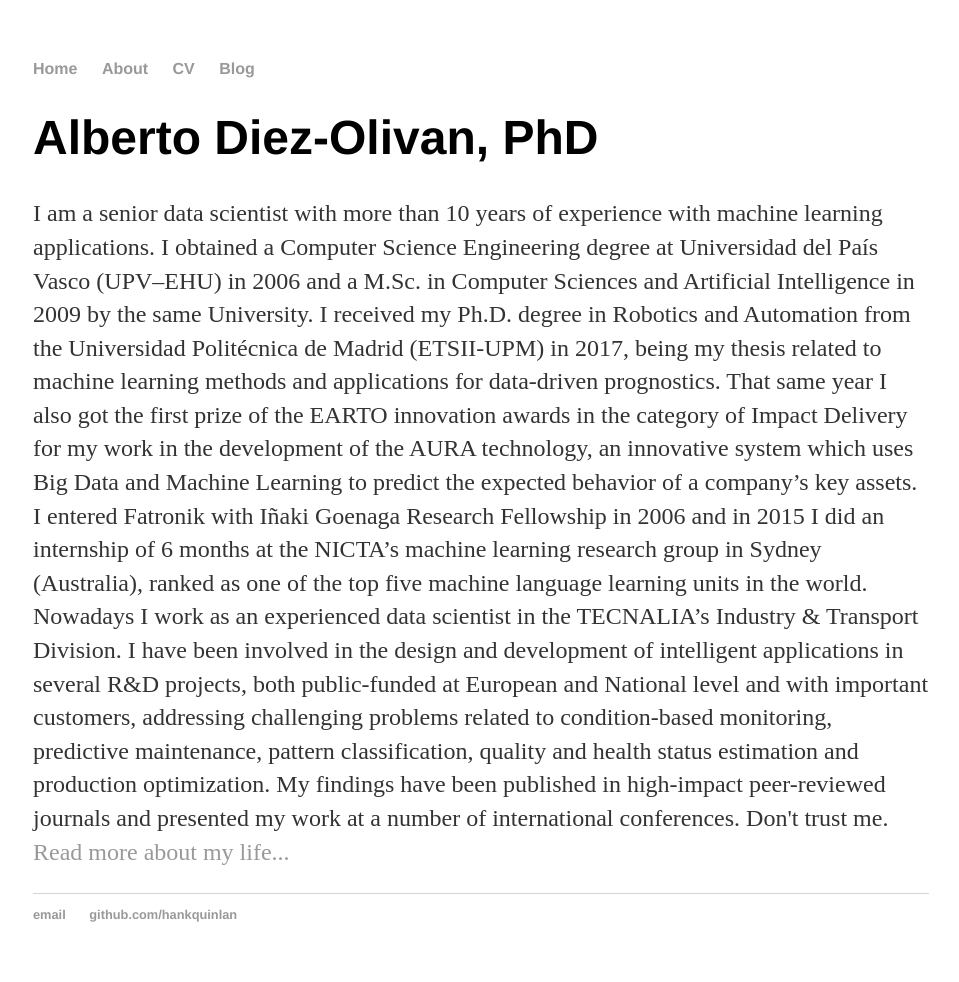
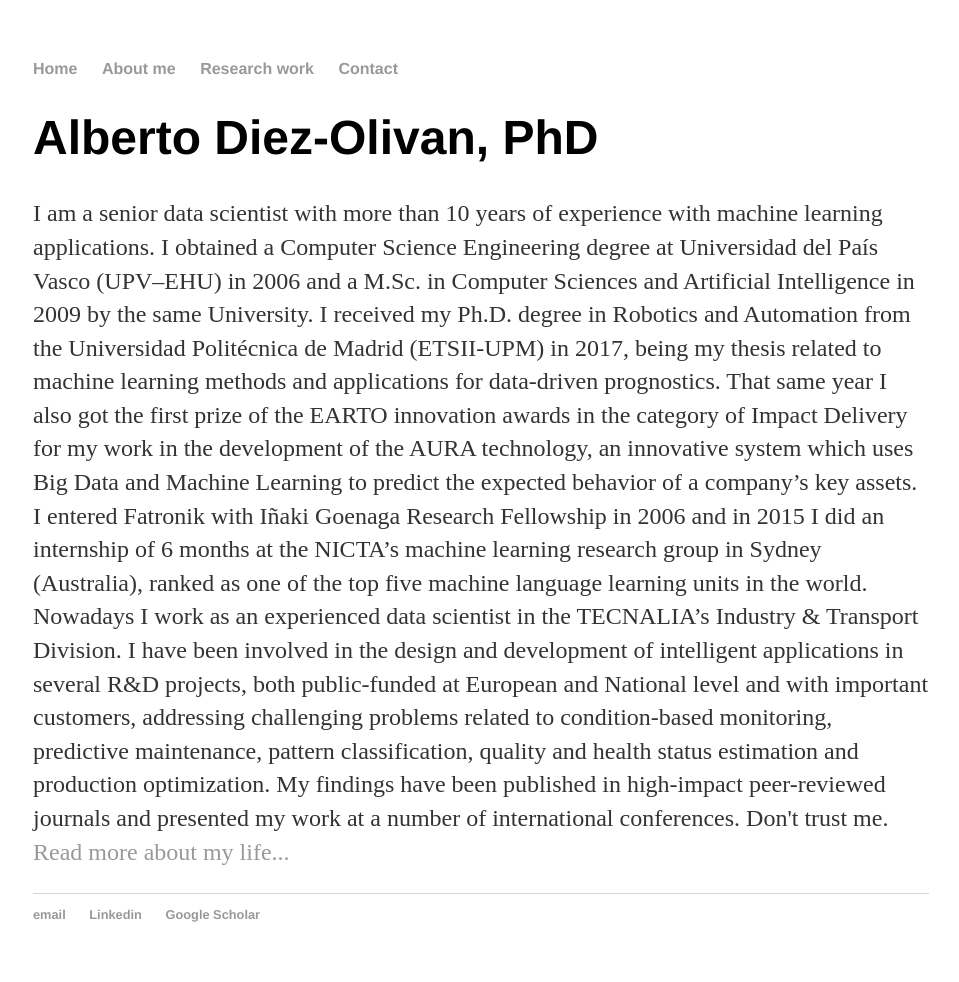
Before and after one commit to adiezolivan/adiezolivan.github.io, a Jekyll site: the page built from cv/index.html, in a window 1280 px wide. Shown: the whole page, without its empty margins (159-1118 px from the left). Built offline with Jekyll 4.4.1, drawn with Linux system fonts in a browser that asks for light colours.

Commit message:
Update default.html

```diff
--- a/_layouts/default.html
+++ b/_layouts/default.html
@@ -9,9 +9,9 @@
 			<nav>
 	    		<ul>
 	        		<li><a href="/">Home</a></li>
-		        	<li><a href="/about">About</a></li>
-	        		<li><a href="/cv">CV</a></li>
-	        		<li><a href="/blog">Blog</a></li>
+		        	<li><a href="/about">About me</a></li>
+	        		<li><a href="/cv">Research work</a></li>
+	        		<li><a href="/blog">Contact</a></li>
 	    		</ul>
 			</nav>
 			<div class="container">
@@ -21,8 +21,9 @@
 			</div><!-- /.container -->
 			<footer>
 	    		<ul>
-	        		<li><a href="mailto:hankquinlanhub@gmail.com">email</a></li>
-	        		<li><a href="https://github.com/hankquinlan">github.com/hankquinlan</a></li>
+	        		<li><a href="mailto:adiezolivan@gmail.com">email</a></li>
+	        		<li><a href="https://www.linkedin.com/in/alberto-diez-olivan-56830a10/">Linkedin</a></li>
+				<li><a href="https://scholar.google.es/citations?hl=es&user=l2ycxmwAAAAJ&view_op=list_works/">Google Scholar</a></li>
 				</ul>
 			</footer>
 		</body>
```
